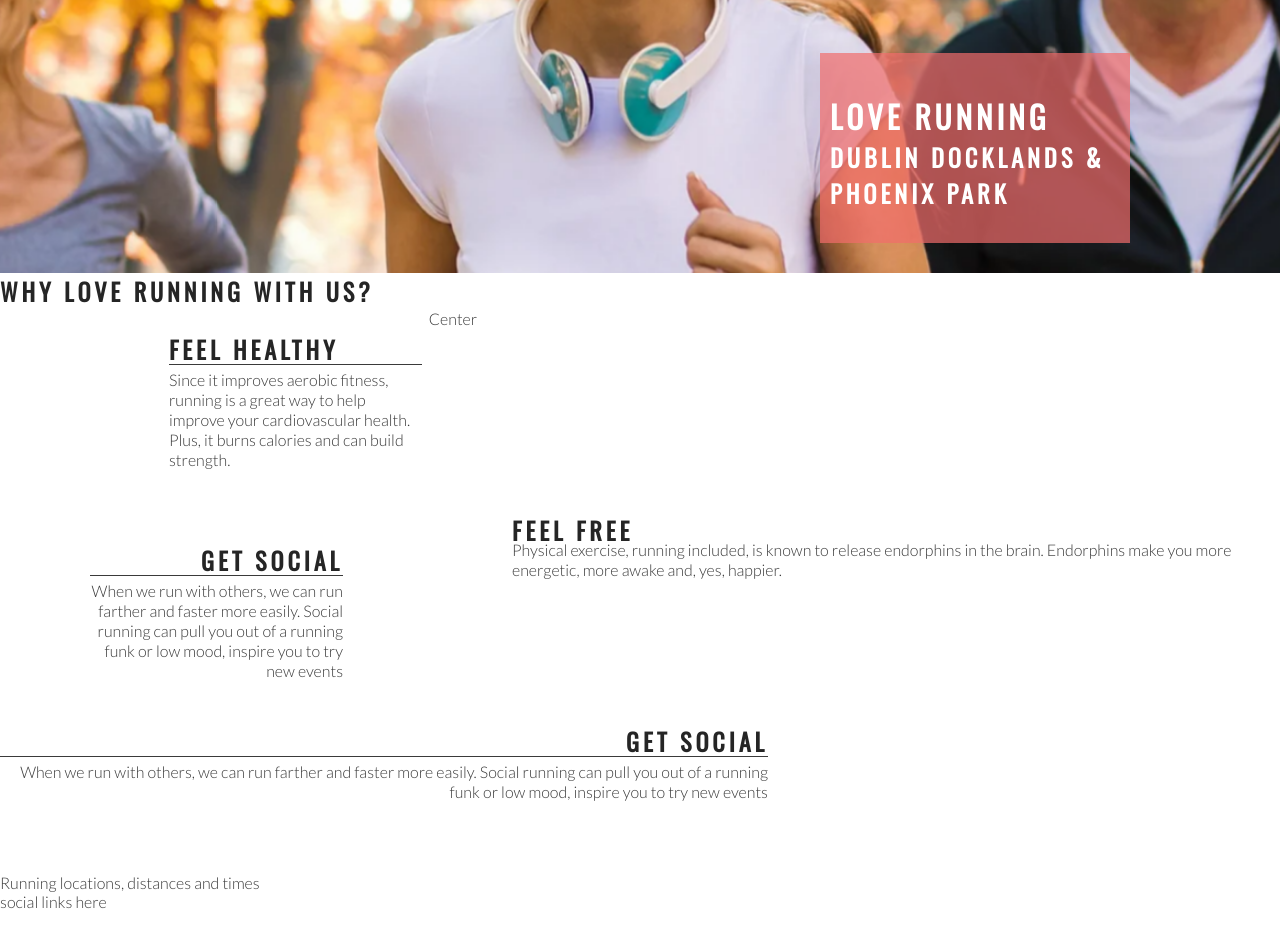
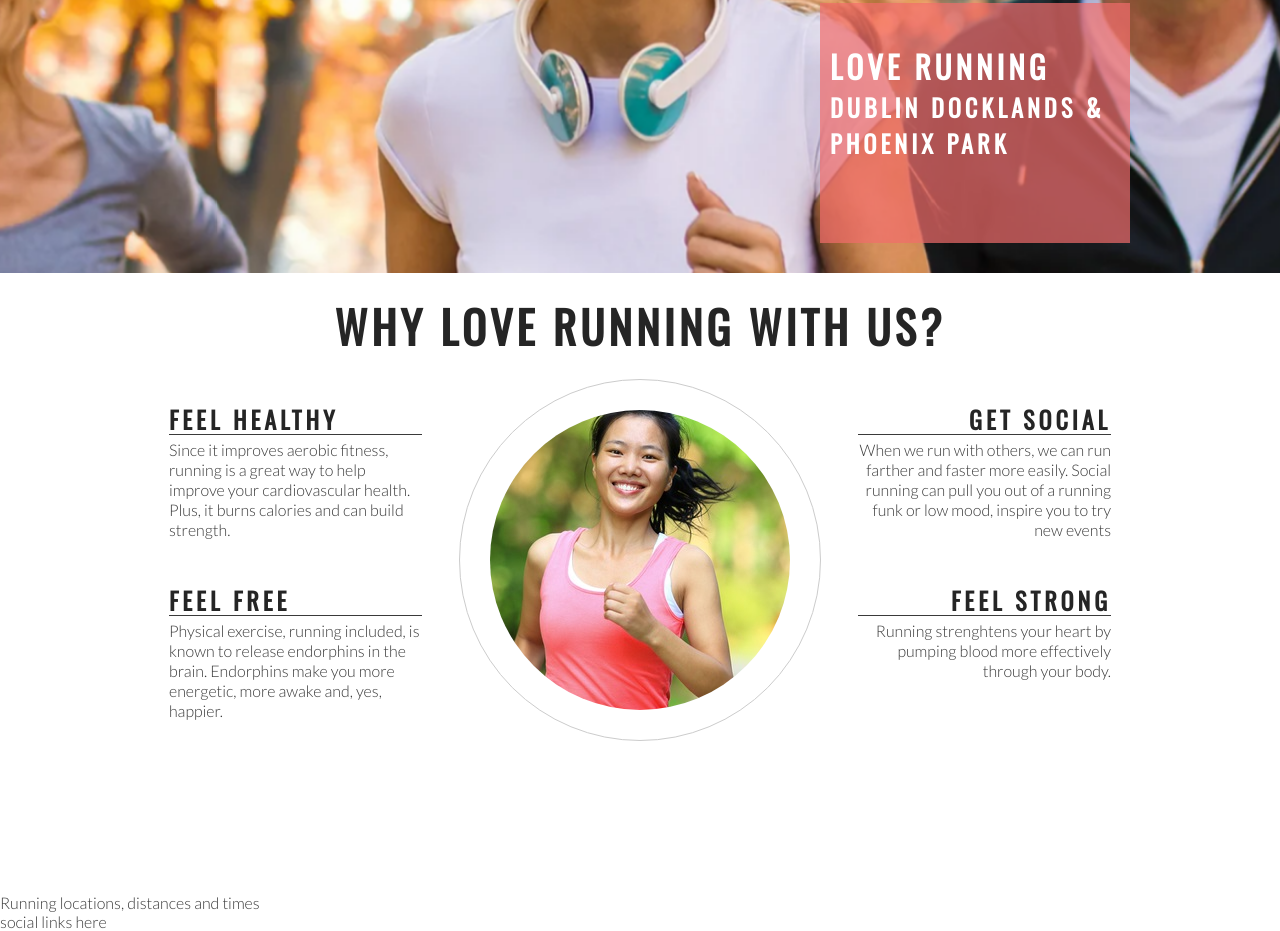
Before and after one commit to ShaneJames89/love-running, a plain HTML site: page index.html in a window 1280 px wide. Shown: the part 402-1333 px from the top of the page. Drawn offline with nearby package versions, Linux system fonts and the light colour scheme.

Commit message:
Add club ethos central image and style into a circle

```diff
--- a/assets/css/style.css
+++ b/assets/css/style.css
@@ -99,7 +99,7 @@ h1, h2 {
     letter-spacing: 4px;
 
     width: 300px;
-    height: 150px;
+    height: 200px;
 
     padding-top: 40px;
     padding-left: 10px;
@@ -122,7 +122,6 @@ h1, h2 {
     padding-top: 30px;
     width: 33%;
     float: left;
-
 }
 
 #right-about {
@@ -165,3 +164,26 @@ hr {
 .right-about-heading p {
     text-align: right;
 }
+
+#welcome {
+    text-align: center;
+    margin: 20px 0;
+    font-size: 280%;
+}
+
+#circle-container {
+    width: 300px;
+    height: 300px;
+    padding: 30px;
+    border-style: solid;
+    border-color: #ccc;
+    border-width: 1px;
+    border-radius: 50%;
+    margin: 0 auto;
+}
+
+#circle-cover-bg {
+    background: url('../images/ethos-center-image.jpg') no-repeat center center;
+    height: 100%;
+    border-radius: 50%;
+}
--- a/index.html
+++ b/index.html
@@ -38,7 +38,7 @@
     </div>
   </section>
   <section id="club-ethos">
-      <h1>Why Love Running With Us?</h1>
+      <h2 id="welcome">Why Love Running With Us?</h2>
       <div id="left-about">
         <div class="left-about-heading">
           <h2>Feel Healthy</h2>
@@ -48,34 +48,37 @@
             health. Plus, it burns calories and can build strength.
           </p>
         </div>
-      </div>
         <div class="left-about-heading">
           <h2>Feel Free</h2>
+          <hr>
           <p>
             Physical exercise, running included, is known to release endorphins in the brain. Endorphins make
             you more energetic, more awake and, yes, happier.
           </p>
         </div>
+      </div>
       <div id="right-about">
         <div class="right-about-heading">
-          <h2>Get Social</h2>
+          <h2>Get social</h2>
           <hr>
           <p>
             When we run with others, we can run farther and faster more easily. Social running can pull you out
             of a running funk or low mood, inspire you to try new events
           </p>
         </div>
-      </div>
         <div class="right-about-heading">
-          <h2>Get Social</h2>
+          <h2>Feel Strong</h2>
           <hr>
           <p>
-            When we run with others, we can run farther and faster more easily. Social running can pull you out
-            of a running funk or low mood, inspire you to try new events
+            Running strenghtens your heart by pumping blood more effectively through your body.
           </p>
         </div>
       </div>
-      <div id="center-about">Center</div>
+      <div id="center-about">
+          <div id="circle-container">
+            <div id="circle-cover-bg"></div>
+          </div>
+      </div>
   </section>
   <section>
     Running locations, distances and times
```
Also changed, not shown: assets/images/ethos-center-image.jpg (added). Lines whose indentation alone changed are shown as unchanged.
